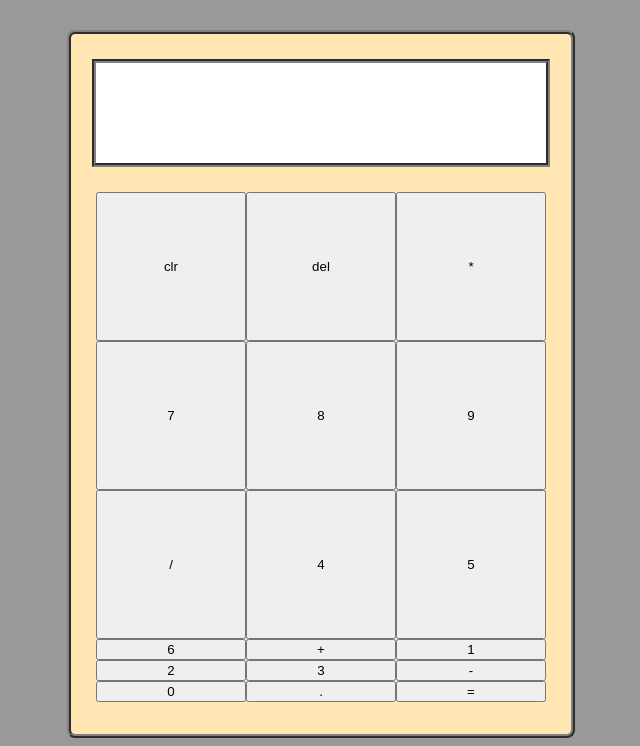
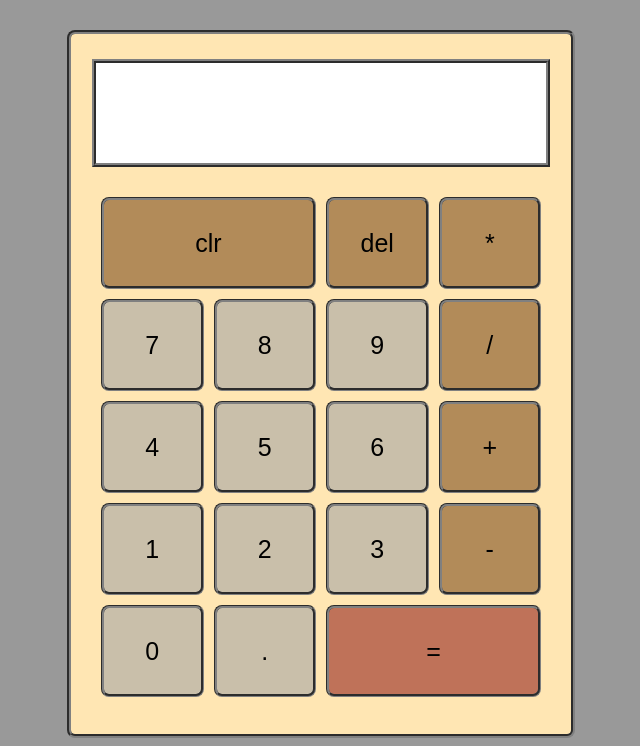
Before and after one commit to alex-summer/Calculator, a plain HTML site: page index.html in a window 1280 px wide. Shown: the part 95-841 px from the top of the page, without its empty margins (319-959 px from the left). Drawn offline with Linux system fonts and the light colour scheme.

Commit message:
Added some styling for the calculator

```diff
--- a/styles/styles.css
+++ b/styles/styles.css
@@ -3,6 +3,30 @@ body{
 	font-size: 25px;
 }
 
+.button {
+	border: 3px groove gray;
+	font-size: 25px;
+	margin: 5px;
+	border-radius: 8px;
+	background-color: rgba(166, 166, 166, .6)
+}
+
+.button:hover {
+	border: 3px ridge gray;
+
+}
+
+.operator {
+	background-color: rgba(102, 51, 0, .5);
+}
+
+#clr{
+	grid-column: span 2;
+}
+#equals {
+	grid-column: span 2;
+	background-color: rgba(128, 0, 0, .5);
+}
 
 #titleArea{
 	text-align: center;
@@ -12,7 +36,7 @@ body{
 	margin: auto;
 	height: 100px;
 	width: 450px;
-	border: 4px groove gray;
+	border: 4px ridge gray;
 	margin-top: 25px;
 	background-color: white;
 }
@@ -21,7 +45,7 @@ body{
 	margin: auto;
 	height: 700px;
 	width: 500px;
-	border: 4px ridge gray;
+	border: 4px groove gray;
 	border-radius: 8px;
 	background-color: rgb(255, 230, 179);
 }
@@ -32,6 +56,6 @@ body{
 	margin-top: 25px;
 	height: 510px;
 	width: 450px;
-	grid-template-columns: repeat(3, 1fr);
-	grid-template-rows: repeat(3, 1fr);
+	grid-template-columns: repeat(4, 1fr);
+	grid-template-rows: repeat(5, 1fr);
 }
```
